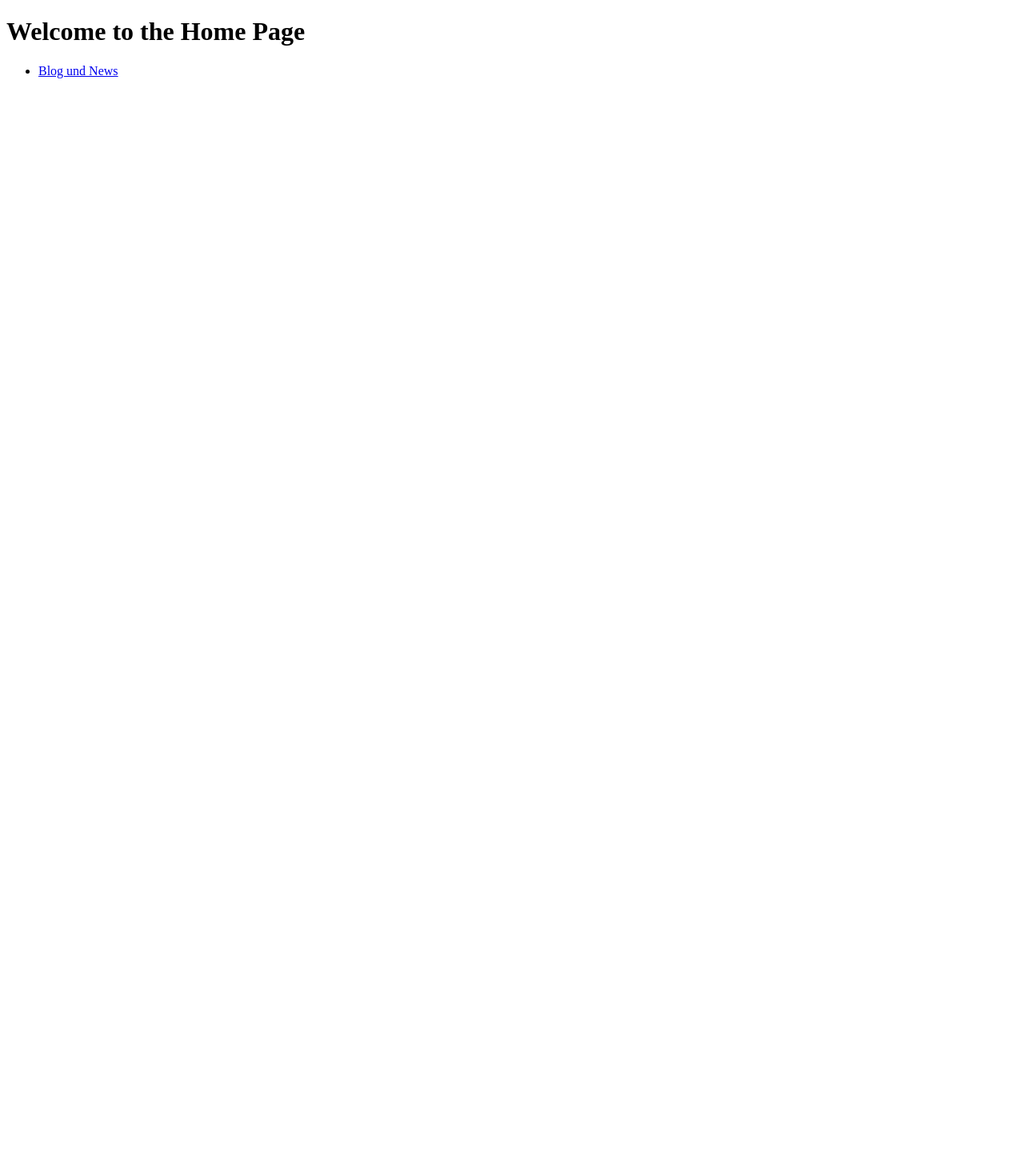
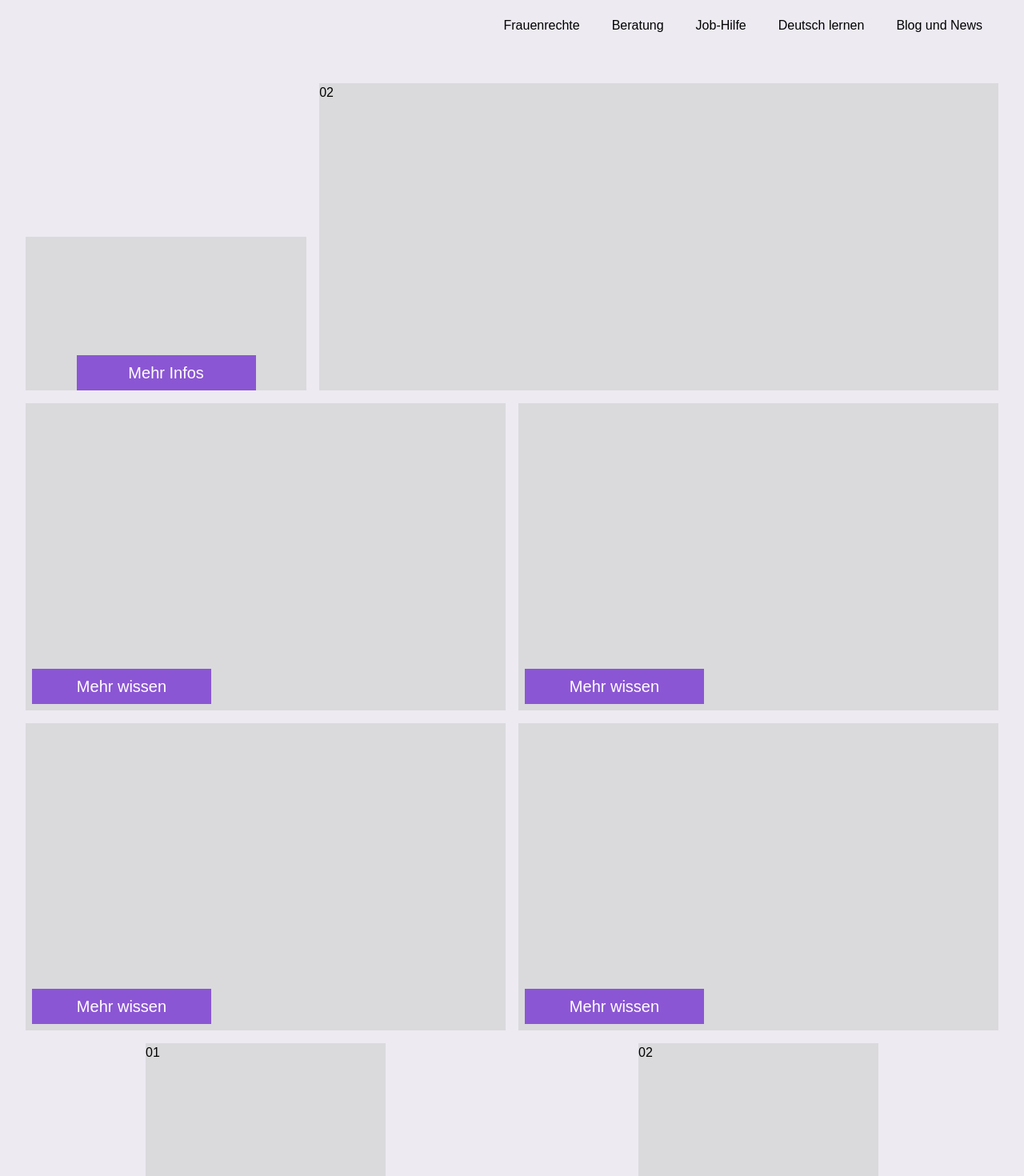
Before and after one commit to Nabegon/Immigrantinnen-Portal, a Next.js app: page / in a window 1280 px wide. Shown: the top 1470 px of the page at 80% size. Before the commit the page ends 800 px from the top, so only its background shows below. Built offline with nearby package versions, Linux system fonts and the light colour scheme.

Commit message:
add main page with style

```diff
--- a/package.json
+++ b/package.json
@@ -21,6 +21,9 @@
     "react-dom": "18.2.0"
   },
   "devDependencies": {
+    "@tailwindcss/forms": "^0.5.3",
+    "@tailwindcss/line-clamp": "^0.4.4",
+    "@tailwindcss/typography": "^0.5.9",
     "autoprefixer": "^10.4.14",
     "postcss": "^8.4.24",
     "tailwindcss": "^3.3.2",
--- /dev/null
+++ b/src/components/footer/footer.tsx
@@ -0,0 +1,13 @@
+import * as React from 'react';
+import Link from 'next/link'
+
+
+const Footer = () => {
+  return (
+    <div className="container bg-silver">
+      <h1>Footer</h1>
+    </div>
+  );
+};
+
+export default Footer;
--- /dev/null
+++ b/src/components/header/header.tsx
@@ -0,0 +1,41 @@
+import * as React from 'react';
+import Link from 'next/link'
+
+
+const Header = () => {
+  return (
+    <div className="container bg-slate-950">
+      {/* <div className="mt-5"> */}
+        <ul className="flex space-x-10  font-Montserrat justify-end m-5">
+          <li>
+            <Link href="/frauenrechte">
+            Frauenrechte
+            </Link>
+          </li>
+          <li>
+            <Link href="/beratung">
+              Beratung
+            </Link>
+          </li>
+          <li>
+            <Link href="/jobhilfe">
+              Job-Hilfe
+            </Link>
+          </li>
+          <li>
+            <Link href="/deutschlernen">
+              Deutsch lernen
+            </Link>
+          </li>
+          <li>
+            <Link href="/blog">
+              Blog und News
+            </Link>
+          </li>
+        </ul>
+      {/* </div> */}
+    </div>
+  );
+};
+
+export default Header;
--- /dev/null
+++ b/src/components/layout.tsx
@@ -0,0 +1,17 @@
+import { ReactNode } from 'react';
+import Header from './header/header';
+import Footer from './footer/footer';
+
+type Props = { children: ReactNode };
+
+const Layout = ({ children }: Props) => {
+  return (
+    <div className="max-w-7xl mx-auto px-4 sm:px-6 lg:px-8">
+        <Header />
+        <main>{children}</main>
+        {/* <Footer /> */}
+    </div>
+  );
+};
+
+export default Layout;
--- /dev/null
+++ b/src/pages/_app.tsx
@@ -0,0 +1,12 @@
+import '../styles/globals.css';
+import Layout from '../components/layout';
+
+function MyApp({ Component, pageProps }) {
+  return (
+      <Layout>
+        <Component {...pageProps} />
+      </Layout>
+  );
+}
+
+export default MyApp;
--- /dev/null
+++ b/src/pages/frauenrechte.tsx
@@ -0,0 +1,12 @@
+import Layout from '../components/layout';
+//...
+
+function Frauenrechte() {
+  return (
+    <Layout>
+      {/* About page content here */}
+    </Layout>
+  );
+}
+
+export default Frauenrechte;
--- a/src/pages/index.tsx
+++ b/src/pages/index.tsx
@@ -1,18 +1,38 @@
 import * as React from 'react';
-import Link from 'next/link'
-
+import Link from 'next/link';
+import 'tailwindcss/tailwind.css';
+import Footer from '../components/footer/footer';
 
 const Home = () => {
   return (
-    <div className="container">
-      <h1>Welcome to the Home Page</h1>
-      <ul>
-        <li>
-          <Link href="/blog">
-            Blog und News
-          </Link>
-        </li>
-      </ul>
+    <div className="h-screen font-Montserrat flex flex-col">
+      <main className="flex-1">
+        <div className="grid grid-cols-10 gap-2 flex justify-start items-end ">
+          <div className="mr-2 col-span-3 row-span-6 row-start-6 bg-container-gray flex justify-center items-end h-48">
+            <button className="bg-violet hover:bg-violet-500 text-white text-xl px-4 py-2 w-56">Mehr Infos</button>
+          </div>
+          <div className="col-span-7 row-span-6 row-start-6 bg-container-gray h-96">02</div>
+        </div>
+        <div className="grid grid-cols-3 md:grid-cols-2 gap-4 mt-4">
+          <div className="bg-container-gray row-span-5 flex justify-start items-end h-96">
+            <button className="bg-violet hover:bg-violet-500 text-white text-xl px-4 py-2 w-56 mb-2 mx-2">Mehr wissen</button>
+          </div>
+          <div className="bg-container-gray row-span-5 flex justify-start items-end h-96">
+            <button className="bg-violet hover:bg-violet-500 text-white text-xl px-4 py-2 w-56 mb-2 mx-2">Mehr wissen</button>
+          </div>
+          <div className="bg-container-gray row-span-5 flex justify-start items-end h-96">
+            <button className="bg-violet hover:bg-violet-500 text-white text-xl px-4 py-2 w-56 mb-2 mx-2">Mehr wissen</button>
+          </div>
+          <div className="bg-container-gray row-span-5 flex justify-start items-end h-96">
+            <button className="bg-violet hover:bg-violet-500 text-white text-xl px-4 py-2 w-56 mb-2 mx-2">Mehr wissen</button>
+          </div>
+        </div>
+        <div className="grid grid-cols-2 gap-4 mt-4 justify-items-center">
+          <div className="w-1/2 pb-1/2 bg-container-gray">01</div>
+          <div className="w-1/2 pb-1/2 bg-container-gray">02</div>
+        </div>
+      </main>
+      <Footer />
     </div>
   );
 };
--- a/src/styles/globals.css
+++ b/src/styles/globals.css
@@ -1,3 +1,7 @@
-@import "tailwindcss/base";
-@import "tailwindcss/components";
-@import "tailwindcss/utilities";
+@tailwind base;
+@tailwind components;
+@tailwind utilities;
+
+html {
+    background-color: theme('colors.silver');
+}
--- a/tailwind.config.js
+++ b/tailwind.config.js
@@ -1,9 +1,8 @@
 /** @type {import('tailwindcss').Config} */
 module.exports = {
+  mode: 'jit',
   content: [
-    './src/pages/**/*.{js,ts,jsx,tsx,mdx}',
-    './src/components/**/*.{js,ts,jsx,tsx,mdx}',
-    './src/app/**/*.{js,ts,jsx,tsx,mdx}',
+    './src/**/*.{js,ts,jsx,tsx,mdx}',
   ],
   theme: {
     extend: {
@@ -12,6 +11,23 @@ module.exports = {
         'gradient-conic':
           'conic-gradient(from 180deg at 50% 50%, var(--tw-gradient-stops))',
       },
+      fontFamily: {
+        'Montserrat': 'sans-serif',
+      },
+      padding: {
+        '1/2': '50%',
+        full: '100%',
+      },
+    },
+    colors: {
+      'silver': '#EDEAF2',
+      'container-gray': '#DADADC',
+      'violet': '#8B56D3',
+      'white': '#FFFFFF',
+      red: {
+        400: "#f87171",
+        500: "#ef4444",
+      },
     },
   },
   plugins: [],
```
Also changed, not shown: src/pages/page2.tsx (deleted, +0 -13 lines), src/components/button.tsx (added), 2 other files (tests, documents, lock files or other folders).
